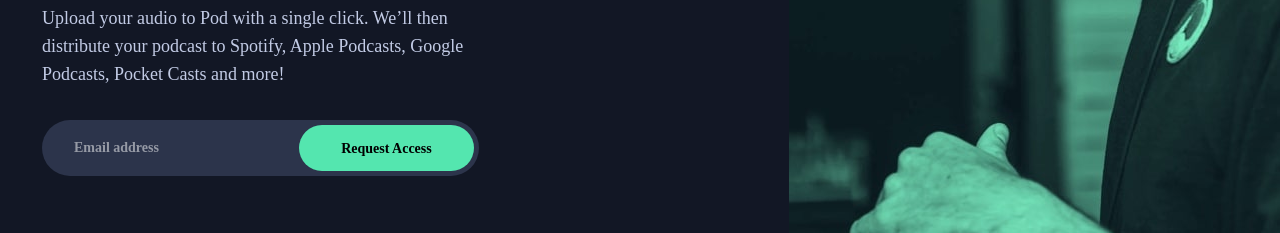
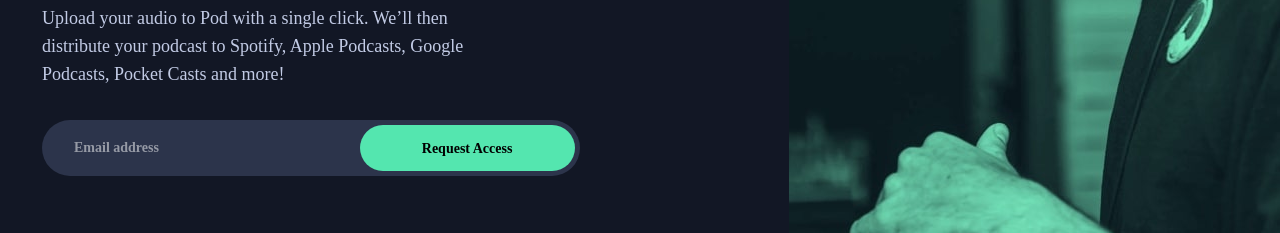
Before and after one commit to DrKlonk/fem-pod-request-access-landing-page, a website: page index.html in a window 1280 px wide. Shown: the part 546-779 px from the top of the page. Drawn offline with Linux system fonts and the light colour scheme; a web font is replaced by a local one.

Commit message:
make some room for long emailaddresses

```diff
--- a/scss/components/_podRequest.scss
+++ b/scss/components/_podRequest.scss
@@ -74,7 +74,7 @@
 
     @include respond(tab-port) {
       margin: 0;
-      width: 65%;
+      width: 80%;
       margin-bottom: 3.75rem;
     }
   }
@@ -102,6 +102,7 @@
     @include respond(tab-port) {
       margin-bottom: 0;
       height: 3.5rem;
+      max-width: none;
     }
   }
 
```
Also changed, not shown: css/style.css.
